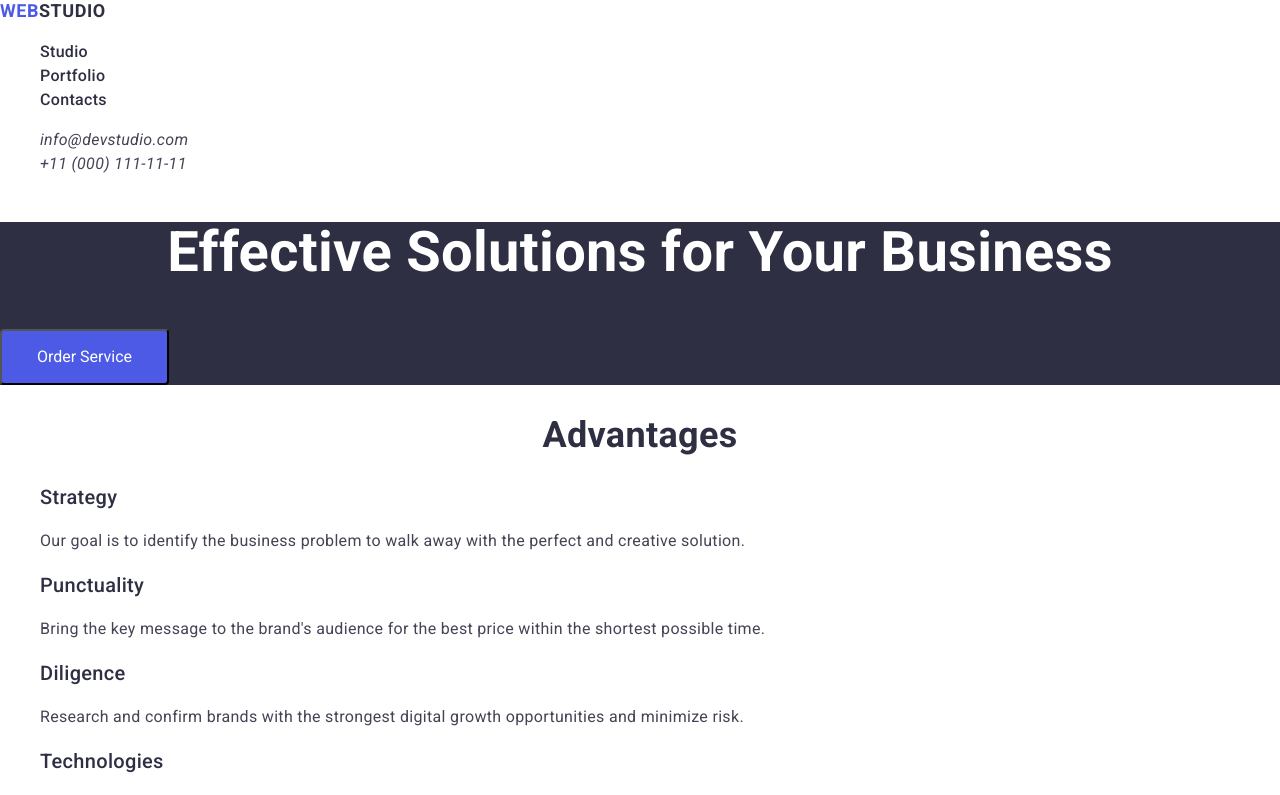
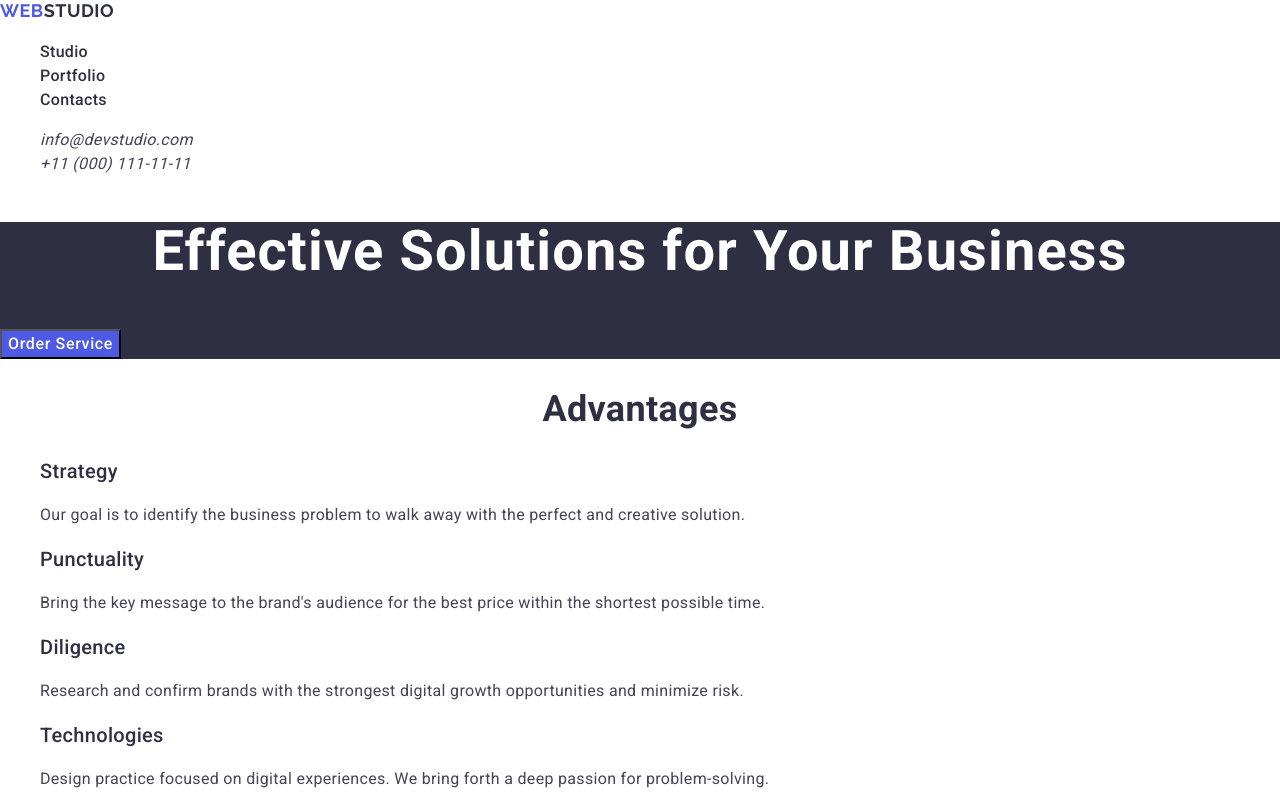
Before and after one commit to vlad-air/goit-markup-hw-02, a plain HTML site: page index.html in a window 1280 px wide. Shown: the top 795 px of the page. Drawn offline with nearby package versions, Linux system fonts and the light colour scheme.

Commit message:
bug fixing-1

```diff
--- a/css/styles.css
+++ b/css/styles.css
@@ -1,19 +1,11 @@
 body {
-  font-family: "Roboto", "Raleway", sans-serif;
+  font-family: "Roboto", sans-serif;
   font-weight: 400;
   font-size: 16px;
   background-color: #ffffff;
   color: #434455;
   line-height: 1.5;
   letter-spacing: 0.02em;
-}
-
-h1 {
-  font-size: 56px;
-  font-weight: 700;
-  line-height: 1.07143;
-  text-align: center;
-  color: #ffffff;
 }
 
 h2 {
@@ -51,49 +43,81 @@ nav a {
   color: #2e2f42;
 }
 
-/* header */
+/* -----------------------header------------------------ */
 
-.nav-logo-web {
+.logo {
+  font-family: "Raleway", sans-serif;
+  font-weight: 700;
+  font-size: 18px;
+  line-height: 1.17;
+  letter-spacing: 0.03em;
+  text-transform: uppercase;
+}
+
+/* color: #4d5ae5; */
+
+.header-logo-web {
   font-weight: 700;
   font-size: 18px;
   line-height: 1.16667;
   letter-spacing: 0.03em;
   text-transform: uppercase;
   color: #4d5ae5;
+  font-family: "Raleway", sans-serif;
 }
 
-.nav-logo-studio {
+.header-logo-studio {
   font-weight: 700;
   font-size: 18px;
   line-height: 1.16667;
   letter-spacing: 0.03em;
   text-transform: uppercase;
   color: #2e2f42;
+  font-family: "Raleway", sans-serif;
 }
 
-/* Section Hero */
+/* -----------------------1 Section Hero------------------------ */
 
 .hero {
   background-color: #2e2f42;
 }
 
+.hero-title {
+  font-size: 56px;
+  font-weight: 700;
+  line-height: 1.07;
+  text-align: center;
+  color: #ffffff;
+  letter-spacing: 0.02em;
+}
+
 .hero-button {
-  border-radius: 4px;
+  font-family: "Roboto", sans-serif;
+  font-weight: 500;
   background-color: #4d5ae5;
   color: #ffffff;
-  padding: 16px 32px;
-  width: 169px;
-  height: 56px;
   cursor: pointer;
+  line-height: 1.5;
+  letter-spacing: 0.04em;
 }
 
-.hero-button:hover {
+.hero-button:hover,
+.hero-button:focus {
   background: #404bbf;
 }
 
-/* Section Advantages */
+/* -----------------------2 Section Advantages------------------------ */
+.advantages-sub-title {
+  font-size: 20px;
+  font-weight: 500;
+  color: #2e2f42;
+  line-height: 1.2;
+  letter-spacing: 0.02em;
+}
 
-/* Section Our Team */
+.advantages-text {
+}
+/* -----------------------3 Section Our Team------------------------ */
 
 .our-team {
   background-color: #f4f4fd;
@@ -103,9 +127,9 @@ nav a {
   text-align: center;
 }
 
-/* Our Portfolio */
+/* -----------------------4 Our Portfolio------------------------ */
 
-/* Footer */
+/* -----------------------Footer------------------------ */
 
 .footer {
   background-color: #2e2f42;
@@ -122,6 +146,7 @@ nav a {
   letter-spacing: 0.03em;
   text-transform: uppercase;
   color: #4d5ae5;
+  font-family: "Raleway", sans-serif;
 }
 
 .footer-logo-studio {
@@ -131,4 +156,5 @@ nav a {
   letter-spacing: 0.03em;
   text-transform: uppercase;
   color: #f4f4fd;
+  font-family: "Raleway", sans-serif;
 }
--- a/index.html
+++ b/index.html
@@ -11,7 +11,7 @@
     <link rel="preconnect" href="https://fonts.googleapis.com" />
     <link rel="preconnect" href="https://fonts.gstatic.com" crossorigin />
     <link
-      href="https://fonts.googleapis.com/css2?family=Raleway:ital,wght@0,100..900;1,100..900&family=Roboto:ital,wght@0,100..900;1,100..900&display=swap"
+      href="https://fonts.googleapis.com/css2?family=Raleway:wght@700&family=Roboto:wght@400;500;700&display=swap"
       rel="stylesheet"
     />
     <link rel="stylesheet" href="./css/styles.css" />
@@ -19,9 +19,9 @@
   <body>
     <header>
       <nav>
-        <a href="./index.html"
-          ><span class="nav-logo-web">Web</span
-          ><span class="nav-logo-studio">Studio</span></a
+        <a class="logo" href="./index.html"
+          ><span class="header-logo-web">Web</span
+          ><span class="header-logo-studio">Studio</span></a
         >
         <ul>
           <li><a href="">Studio</a></li>
@@ -43,17 +43,17 @@
     <main>
       <!-- Section Hero -->
       <section class="hero">
-        <h1>Effective Solutions for Your Business</h1>
+        <h1 class="hero-title">Effective Solutions for Your Business</h1>
         <button class="hero-button" type="button">Order Service</button>
       </section>
 
       <!-- Section Advantages -->
-      <section>
+      <section class="advantages">
         <h2>Advantages</h2>
         <ul>
           <li>
-            <h3>Strategy</h3>
-            <p>
+            <h3 class="advantages-sub-title">Strategy</h3>
+            <p class="advantages-text">
               Our goal is to identify the business problem to walk away with the
               perfect and creative solution.
             </p>
```
Also changed, not shown: 1 other file.
